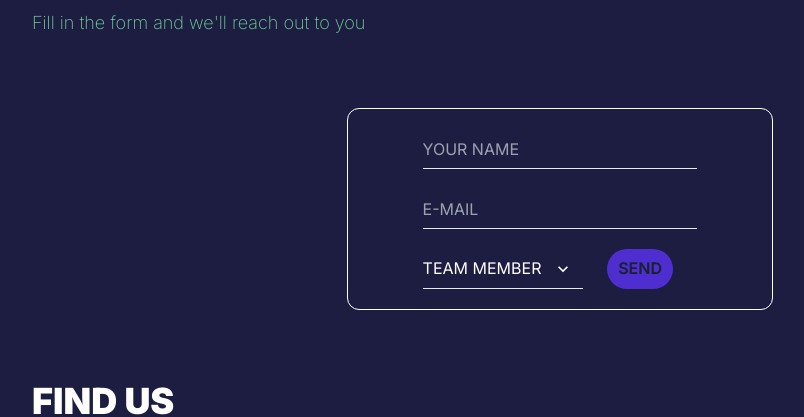
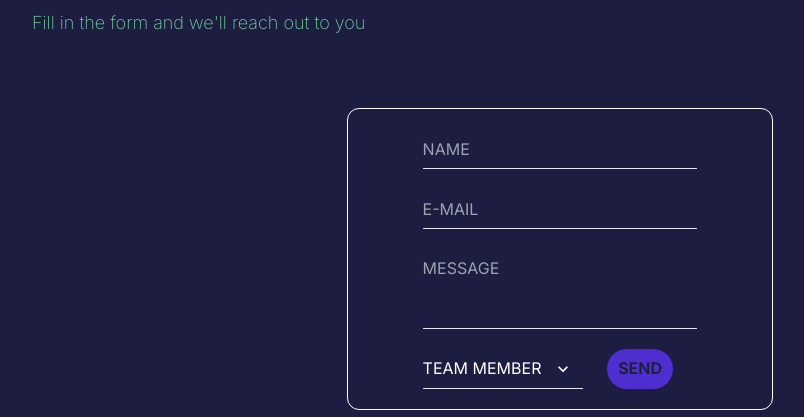
Before and after one commit to AdrianRydin/agile-portfolio, a React (Create React App) app: page / in a window 1280 px wide. Shown: the part 2100-2517 px from the top of the page, without its empty margins (80-884 px from the left). Built offline with nearby package versions, Linux system fonts and the light colour scheme.

Commit message:
changes to redirect after form submit

```diff
--- a/src/components/ContactForm.tsx
+++ b/src/components/ContactForm.tsx
@@ -1,7 +1,6 @@
-import { Button, FormControl, Input, Select } from "@chakra-ui/react";
-import { toast } from "react-toastify";
+import { Button, FormControl, Input, Select, Textarea } from "@chakra-ui/react";
+import { useNavigate } from "react-router-dom";
 import "../util/css/reusable.css";
-import {useNavigate} from "react-router-dom"
 
 function ContactForm() {
 
@@ -20,7 +19,7 @@ function ContactForm() {
               variant="flushed"
               type="text"
               className="mb-5"
-              placeholder="YOUR NAME"
+              placeholder="NAME"
               required
             />
             <Input
@@ -29,6 +28,13 @@ function ContactForm() {
               className="mb-5"
               placeholder="E-MAIL"
               required
+            />
+            <Textarea
+              variant="flushed"
+              className="mb-5"
+              placeholder="MESSAGE"
+              required
+              resize={'none'}
             />
             <div className="flex items-center justify-center w-fit">
               <Select variant="flushed" placeholder="TEAM MEMBER" required>
--- a/src/pages/MessageSent.tsx
+++ b/src/pages/MessageSent.tsx
@@ -1,22 +1,19 @@
 import { Link, useNavigate } from "react-router-dom"
-import { toast } from "react-toastify"
 
 function MessageSent() {
     const navigate = useNavigate()
     setTimeout(() => {
-        toast.success('You will be redirected in 5 Seconds to main page')
-    }, 1000)
-    setTimeout(() => {
         navigate("/")
-    }, 6000)
+    }, 5000)
     return(
         <div className="flex flex-col mt-32">
             <div className="wrapper">
-                <h1 className="text-white headline-font text-3xl text-center">Message Sent</h1>
-                <p className="text-white text-center text-xl pt-3">Your message have been sent to the employee, they will contact you as soon as possible</p>
+                <h1 className="text-white title text-3xl text-center">MESSAGE SENT</h1>
+                <p className="text-white text-center text-xl pt-3">Your message has been sent to the selected employee.</p>
+                <p className="text-white text-center text-xl pt-3">They will contact you as soon as possible</p>
             </div>
             <Link to="/">
-                <button className=" text-2xl color-purp text-center block mx-auto">GO BACK</button>
+                <button className="title color-purp text-center block mx-auto drop-shadow-2xl shadow-white">GO BACK</button>
             </Link>
         </div>
     )
```
